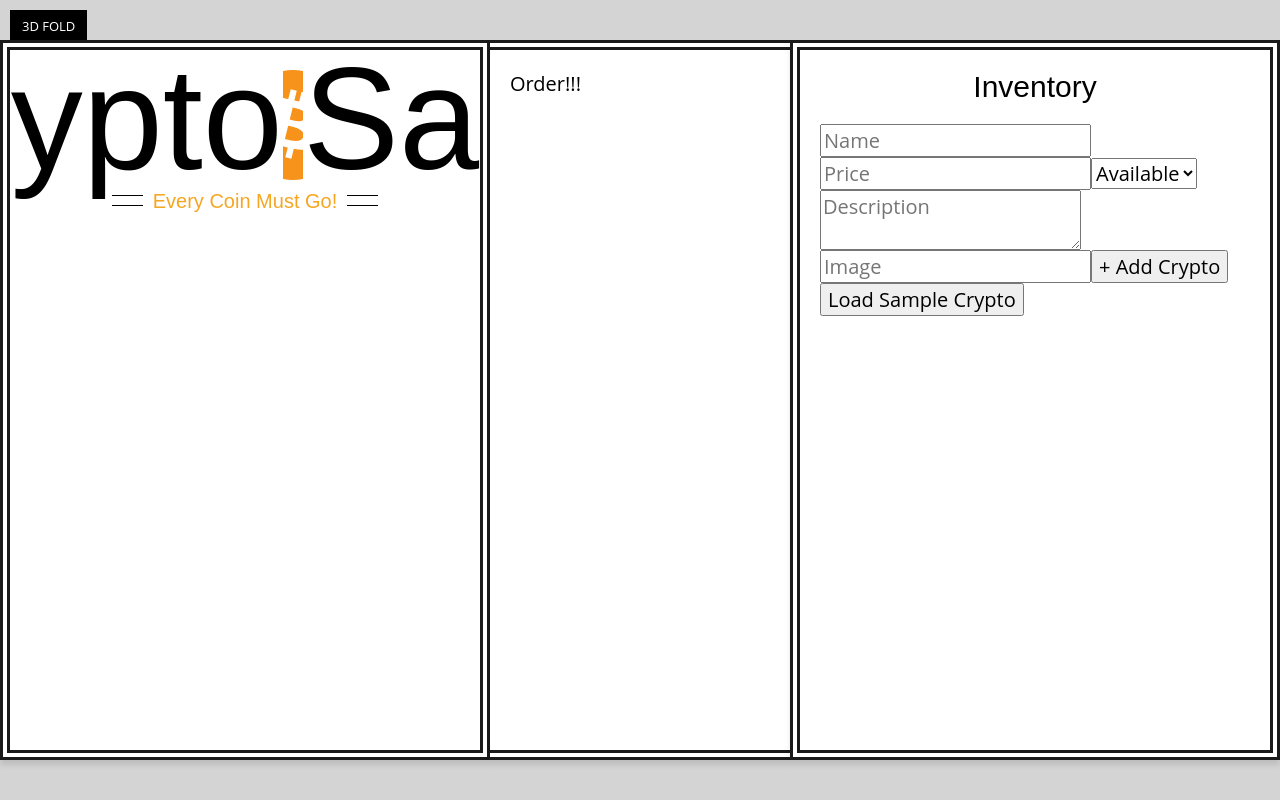
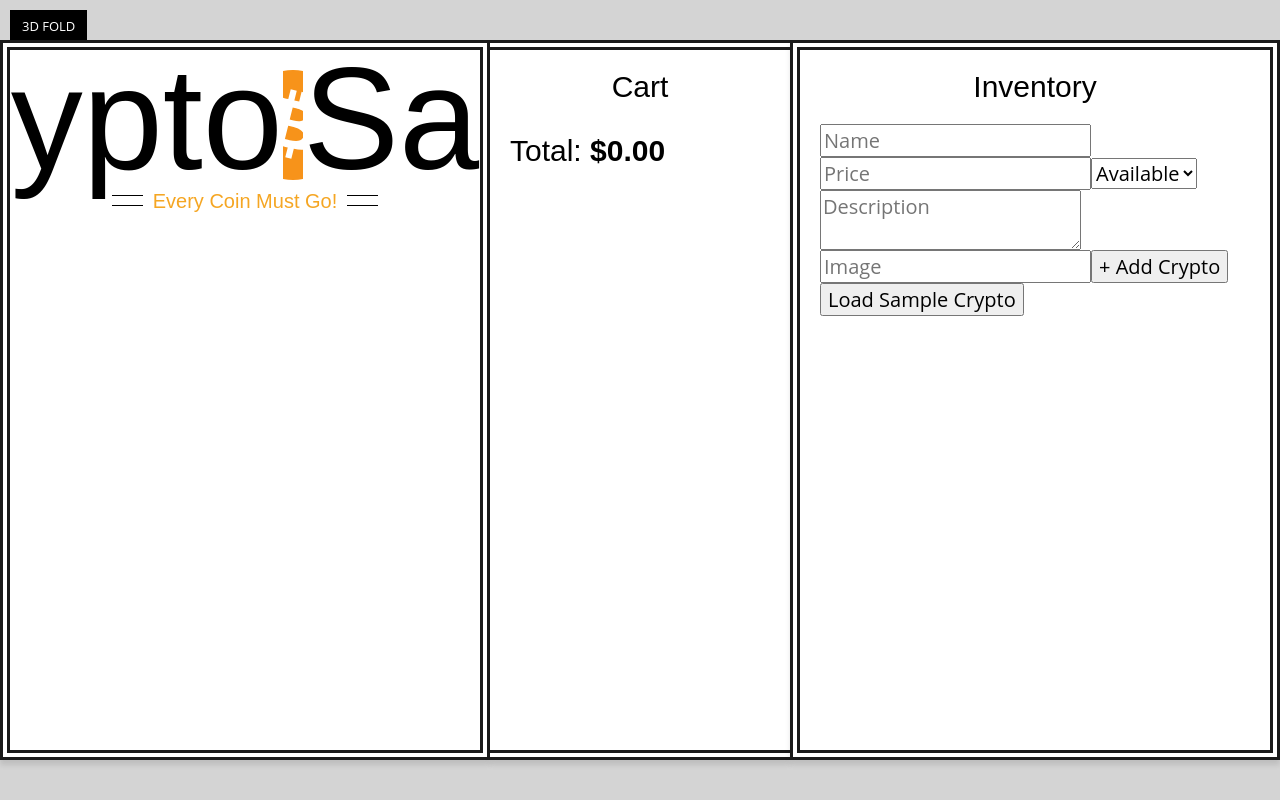
Before and after one commit to MitchellMcKenna/react-crypto-sale-demo, a React (Create React App) app: page /store/1 in a window 1280 px wide. Built offline with nearby package versions, Linux system fonts and the light colour scheme; a web font is replaced by a local one.

Commit message:
feat: add Cart Component

```diff
--- a/src/components/App.js
+++ b/src/components/App.js
@@ -1,6 +1,6 @@
 import React from 'react';
 import Header from './Header';
-import Order from './Order';
+import Cart from './Cart';
 import Inventory from './Inventory';
 import Crypto from './Crypto';
 import sampleCrypto from '../sample-crypto'
@@ -8,7 +8,7 @@ import sampleCrypto from '../sample-crypto'
 class App extends React.Component {
     state = {
         cryptoCurrencies: {},
-        order: {},
+        cart: {},
     }
 
     addCrypto = crypto => {
@@ -24,16 +24,28 @@ class App extends React.Component {
         this.setState({ cryptoCurrencies: sampleCrypto });
     };
 
+    addToCart = id => {
+        const cart = {...this.state.cart };
+
+        if (cart[id]) {
+            cart[id] += 1;
+        } else {
+            cart[id] = 1;
+        }
+
+        this.setState({ cart });
+    }
+
   render() {
     return (
       <div className="crypto-sale">
         <div className="menu">
           <Header tagline="Every Coin Must Go!" />
             <ul className="crypto-list">
-                {Object.keys(this.state.cryptoCurrencies).map(id => (<Crypto key={id} details={this.state.cryptoCurrencies[id]} />))}
+                {Object.keys(this.state.cryptoCurrencies).map(id => (<Crypto key={id} id={id} details={this.state.cryptoCurrencies[id]} addToCart={this.addToCart} />))}
             </ul>
         </div>
-        <Order />
+        <Cart cryptoCurrencies={this.state.cryptoCurrencies} cart={this.state.cart} />
         <Inventory addCrypto={this.addCrypto} loadSampleCrypto={this.loadSampleCrypto} />
       </div>
     );
--- /dev/null
+++ b/src/components/Cart.js
@@ -0,0 +1,38 @@
+import React from 'react'
+import { formatPrice } from '../helpers'
+
+class Cart extends React.Component {
+    renderCartItem(id) {
+        const crypto = this.props.cryptoCurrencies[id]
+        const count = this.props.cart[id]
+        const isAvailable = crypto.status === 'available'
+        if (!isAvailable) {
+            return <li key={id}>Sorry, {crypto ? crypto.name : 'this crypto'} is no longer available!</li>
+        }
+        return <li key={id}>{count} x {crypto.name} {formatPrice(crypto.price)}</li>
+    }
+
+    render() {
+        const cart = this.props.cart
+        const cryptoCurrencies = this.props.cryptoCurrencies
+
+        const total = Object.keys(cart).reduce((prevTotal, id) => {
+            if (cryptoCurrencies && cryptoCurrencies[id].status === 'available') {
+                return prevTotal + (cryptoCurrencies[id].price * cart[id])
+            }
+            return prevTotal
+        }, 0)
+
+        return (
+            <div className='cart-wrap'>
+                <h2>Cart</h2>
+                <ul className='cart'>
+                    {Object.keys(cart).map(id => this.renderCartItem(id))}
+                </ul>
+                <h3>Total: <strong>{formatPrice(total)}</strong></h3>
+            </div>
+        )
+    }
+}
+
+export default Cart
--- a/src/components/Crypto.js
+++ b/src/components/Crypto.js
@@ -1,9 +1,12 @@
-import React from 'react';
+import React from 'react'
 import { formatPrice } from '../helpers'
 
 class Crypto extends React.Component {
     render() {
         const { image, name, price, desc, status } = this.props.details;
+        const isAvailable = status === 'available';
+        const addToCart = this.props.addToCart;
+
         return (
             <li className='menu-crypto'>
                 <img src={image} alt={name} />
@@ -12,7 +15,7 @@ class Crypto extends React.Component {
                     <span className='price'>{formatPrice(price)}</span>
                 </h3>
                 <p>{desc}</p>
-                <button>Add to Cart</button>
+                <button disabled={!isAvailable} onClick={() => this.props.addToCart(this.props.id)}>{isAvailable ? 'Add to Cart' : 'Sold Out'}</button>
             </li>
         )
     }
--- a/src/components/Order.js
+++ /dev/null
@@ -1,13 +0,0 @@
-import React from 'react';
-
-class Order extends React.Component {
-  render() {
-    return (
-      <div className="order">
-          Order!!!
-      </div>
-    );
-  }
-}
-
-export default Order;
```
